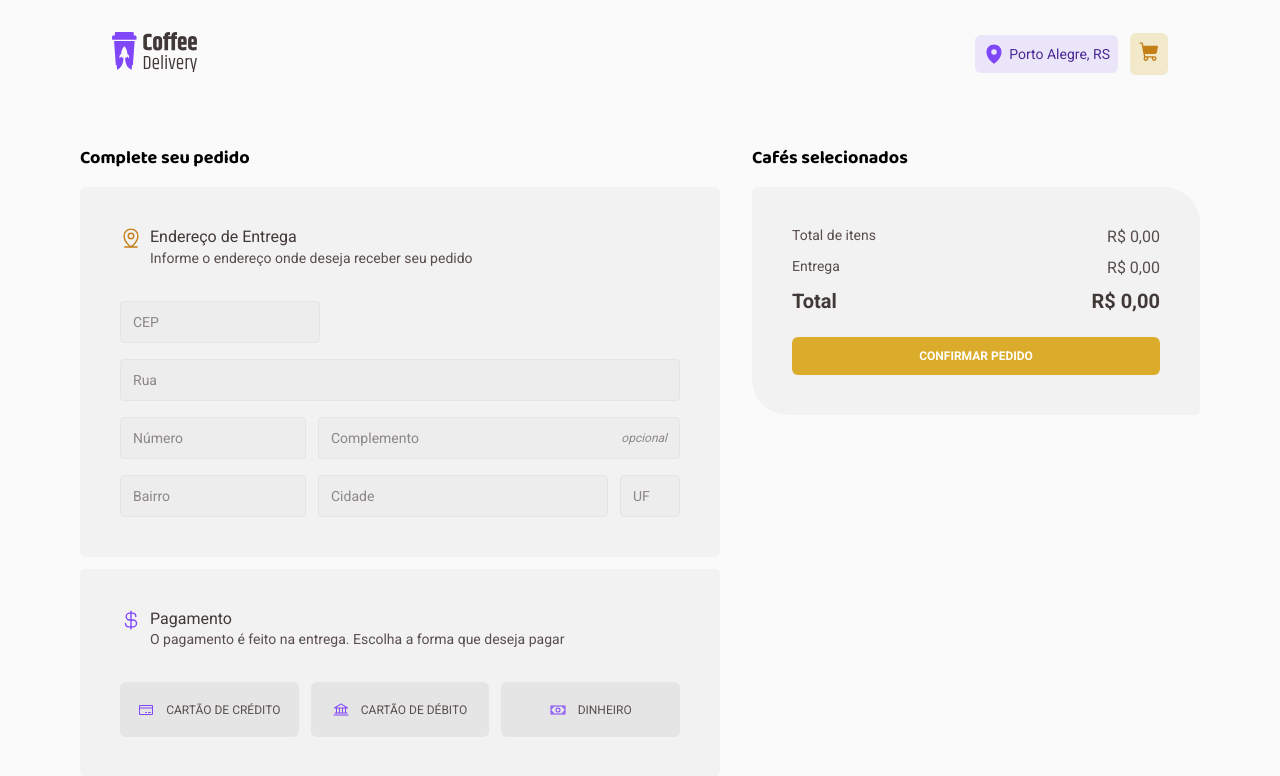
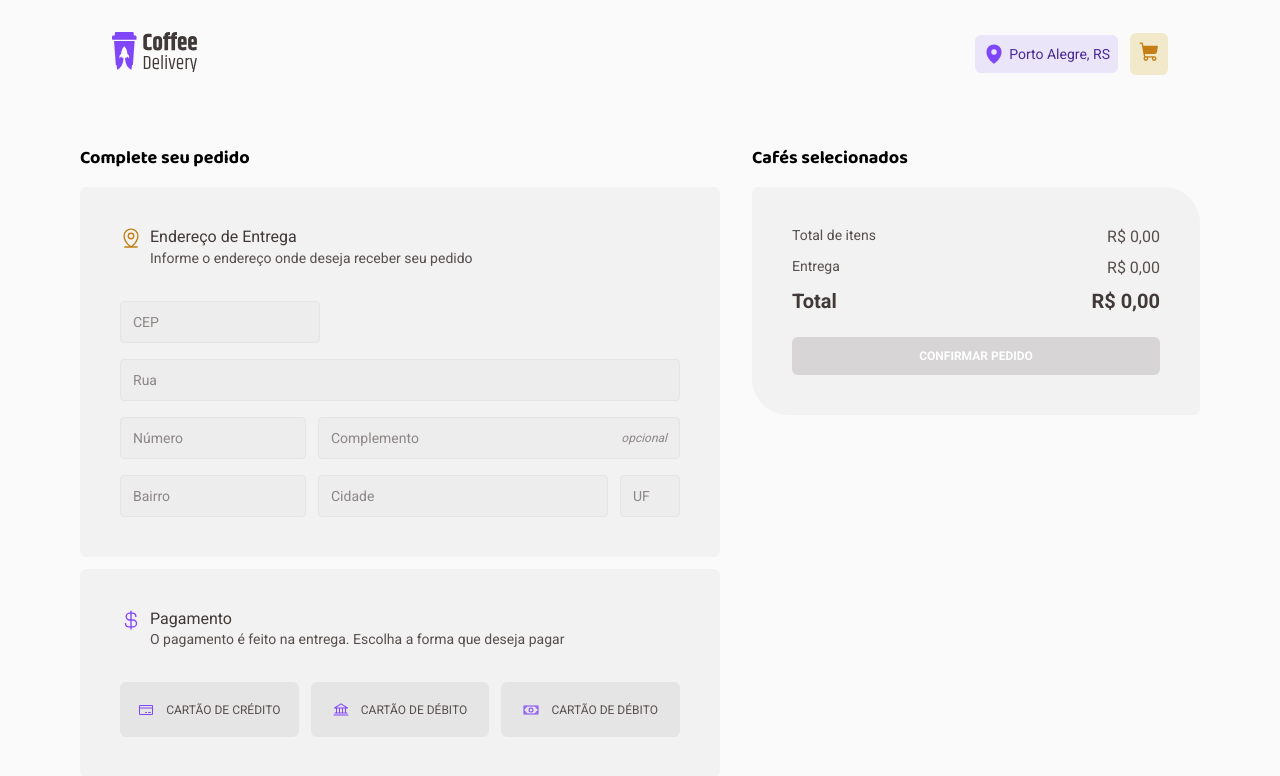
Before and after one commit to brunomat480/coffee-delivery, a React (Vite) app: page /checkout in a window 1280 px wide. Shown: the top 776 px of the page. Built offline with nearby package versions, Linux system fonts and the light colour scheme.

Commit message:
feat: form features

```diff
--- a/package.json
+++ b/package.json
@@ -16,12 +16,14 @@
     "react-dom": "^18.2.0",
     "react-hook-form": "^7.50.0",
     "react-router-dom": "^6.21.3",
+    "react-toastify": "^10.0.4",
     "styled-components": "^6.1.8",
     "zod": "^3.22.4"
   },
   "devDependencies": {
     "@types/react": "^18.2.43",
     "@types/react-dom": "^18.2.17",
+    "@types/react-toastify": "^4.1.0",
     "@types/styled-components": "^5.1.34",
     "@typescript-eslint/eslint-plugin": "^6.20.0",
     "@typescript-eslint/parser": "^6.20.0",
--- a/src/components/ProductCard/index.tsx
+++ b/src/components/ProductCard/index.tsx
@@ -17,14 +17,15 @@ interface ProductType {
 }
 interface ProductCardProps {
   product: ProductType;
+  notify: (nameProduct: string) => void;
 }
 
 export function ProductCard({
   product,
+  notify
 }: ProductCardProps) {
   const { colors } = useTheme();
   const { handleAddProductCart, handleProductQuantityControl } = useContext(ProductContext);
-
 
   const [quantityProducts, setQuantityProducts] = useState(1);
 
@@ -45,6 +46,7 @@ export function ProductCard({
   function handleAddProduct() {
     handleAddProductCart(product);
     setQuantityProducts(1);
+    notify(product.name);
   }
 
   return (
--- /dev/null
+++ b/src/components/WarningNotifications/index.tsx
@@ -0,0 +1,7 @@
+import { NotifyContainer } from './styles';
+
+export function WarningNotifications() {
+  return (
+    <NotifyContainer />
+  );
+}
--- /dev/null
+++ b/src/components/WarningNotifications/styles.ts
@@ -0,0 +1,14 @@
+import styled from 'styled-components';
+
+import { ToastContainer } from 'react-toastify';
+
+export const NotifyContainer = styled(ToastContainer)`
+  .Toastify__toast {
+    background: ${({ theme }) => theme.colors['base-subtitle']};
+    color: ${({ theme }) => theme.colors.white};
+  }
+
+  .Toastify__close-button > svg {
+    color: ${({ theme }) => theme.colors.white};
+  }
+`;
--- a/src/context/ProductsContext.tsx
+++ b/src/context/ProductsContext.tsx
@@ -1,7 +1,7 @@
 import { ReactNode, createContext, useState } from 'react';
 
 
-interface Product {
+export interface Product {
   id: number
   image: string;
   name: string;
--- /dev/null
+++ b/src/pages/Checkout/components/ProductCard/index.tsx
@@ -0,0 +1,52 @@
+import { Minus, Plus, Trash } from '@phosphor-icons/react';
+import { Product } from '../../../../context/ProductsContext';
+import { ButtonRemover, ProductContainer, QuantityProducts } from './styles';
+import { useTheme } from 'styled-components';
+import { formatCurrency } from '../../../../utils/formatCurrency';
+
+interface ProductCard {
+  product: Product | null;
+  setRemoveQuantityProduct: (id: number, quantity: number) => void;
+  setAddQuantityProduct: (id: number, quantity: number) => void;
+  setRemoveProduct: (id: number) => void;
+}
+
+export function ProductCard({
+  product,
+  setAddQuantityProduct,
+  setRemoveQuantityProduct,
+  setRemoveProduct
+}: ProductCard) {
+  const { colors } = useTheme();
+
+  return (
+    <ProductContainer key={product?.id}>
+      <div className="control-product">
+        <img src={product?.image} alt="" />
+
+        <div>
+          <h3>{product?.name}</h3>
+
+          <div className="button-group">
+            <QuantityProducts>
+              <button type="button" onClick={() => setRemoveQuantityProduct(product!.id, product!.quantity)}>
+                <Minus color={colors.purple} size={14} />
+              </button>
+              <span>{product?.quantity}</span>
+              <button type="button" onClick={() => setAddQuantityProduct(product!.id, product!.quantity)}>
+                <Plus color={colors.purple} size={14} />
+              </button>
+            </QuantityProducts>
+
+            <ButtonRemover type="button" onClick={() => setRemoveProduct(product!.id)}>
+              <Trash color={colors.purple} size={16} />
+              remover
+            </ButtonRemover>
+          </div>
+        </div>
+      </div>
+
+      <span>R$ {formatCurrency(product!.price * product!.quantity)}</span>
+    </ProductContainer>
+  );
+}
--- /dev/null
+++ b/src/pages/Checkout/components/ProductCard/styles.ts
@@ -0,0 +1,85 @@
+import styled from 'styled-components';
+
+export const ProductContainer = styled.div`
+  display: flex;
+  align-items: start;
+  justify-content: space-between;
+
+  border-bottom: 1px solid ${({ theme }) => theme.colors['base-button']};
+  padding-block: 1.5rem;
+
+  img {
+    width: 4rem;
+    height: 4rem;
+  }
+
+  .control-product {
+    display: flex;
+    gap: 1.25rem;
+
+    div {
+      h3 {
+        font-size: 1rem;
+        font-weight: 400;
+        color: ${({ theme }) => theme.colors['base-subtitle']};
+      }
+    }
+
+    .button-group {
+      margin-top: .5rem;
+
+      display: flex;
+      align-items: center;
+      gap: .5rem;
+    }
+  }
+
+  & > span {
+    font-family: 'Baloo 2', sans-serif;
+    font-size: 1.125rem;
+    line-height: 130%;
+    color: ${({ theme }) => theme.colors['base-text']};
+  }
+`;
+
+export const QuantityProducts = styled.div`
+  height: 2rem;
+  padding-inline: .5rem;
+  border-radius: 6px;
+
+  background: ${({ theme }) => theme.colors['base-button']};
+
+  display: flex;
+  align-items: center;
+  gap: .5rem;
+
+  font-size: .875rem;
+
+  button {
+    cursor: pointer;
+
+    &:hover {
+      svg {
+        fill: ${({ theme }) => theme.colors['purple-dark']};
+      }
+    }
+  }
+`;
+
+export const ButtonRemover = styled.button`
+  padding: .5rem;
+  background: ${({ theme }) => theme.colors['base-button']};
+  text-transform: uppercase;
+  color: ${({ theme }) => theme.colors['base-text']};
+  border-radius: 6px;
+
+  display: flex;
+  align-items: center;
+  gap: .25rem;
+
+  cursor: pointer;
+
+  &:hover {
+    background: ${({ theme }) => theme.colors['base-hover']};
+  }
+`;
--- a/src/pages/Checkout/index.tsx
+++ b/src/pages/Checkout/index.tsx
@@ -1,26 +1,29 @@
-import { Bank, CreditCard, CurrencyDollar, MapPinLine, Minus, Money, Plus, Trash } from '@phosphor-icons/react';
-import { ButtonContainer, ButtonRemover, Cart, CartContainer, CheckoutContainer, Form, FormContainer, FormGroup, FormPaymentContiner, FormPaymentGroup, InputGroup, PaymentButton, PricesGroup, Product, QuantityProducts } from './styles';
+import { useContext, useState } from 'react';
+import * as zod from 'zod';
+import { zodResolver } from '@hookform/resolvers/zod';
+import { Bank, CreditCard, CurrencyDollar, MapPinLine, Money } from '@phosphor-icons/react';
+import { ButtonContainer, Cart, CartContainer, CheckoutContainer, Form, FormContainer, FormGroup, FormPaymentContiner, FormPaymentGroup, InputGroup, PaymentButton, PricesGroup } from './styles';
 import { useTheme } from 'styled-components';
-import { useContext, useState } from 'react';
 import { useForm } from 'react-hook-form';
 
 import { ProductContext } from '../../context/ProductsContext';
 import { formatCurrency } from '../../utils/formatCurrency';
+import { ProductCard } from './components/ProductCard';
+import { toast } from 'react-toastify';
+import { WarningNotifications } from '../../components/WarningNotifications';
+import { formatCep } from '../../utils/formatCep';
 
-const paymentOptions = [
-  {
-    icon: <CreditCard color='#8047F8' size={16} />,
-    name: 'cartão de crédito',
-  },
-  {
-    icon: <Bank color='#8047F8' size={16} />,
-    name: 'cartão de débito',
-  },
-  {
-    icon: <Money color='#8047F8' size={16} />,
-    name: 'dinheiro',
-  },
-];
+const sendPurchaseInformationFormValidationSchema = zod.object({
+  cep: zod.string().min(1, 'Informe o CEP'),
+  road: zod.string().min(1, 'Informe a rua'),
+  number: zod.number().min(1, 'Informe o número da casa'),
+  complement: zod.string(),
+  neighborhood: zod.string().min(1, 'Informe o bairro'),
+  city: zod.string().min(1, 'informe sua cidade'),
+  fu: zod.string().min(2, 'Informe seu estado'),
+});
+
+type SendPurchaseInformationFormData = zod.infer<typeof sendPurchaseInformationFormValidationSchema>
 
 export function Checkout() {
   const { colors } = useTheme();
@@ -28,12 +31,35 @@ export function Checkout() {
 
   const [formPayment, setFormPayment] = useState('');
 
-  const { register } = useForm();
-
-
   const totalItens = productCart.reduce((accumulator, product) => {
     return accumulator + product!.price * product!.quantity;
   }, 0);
+
+  const { register, handleSubmit, watch } = useForm<SendPurchaseInformationFormData>({
+    resolver: zodResolver(sendPurchaseInformationFormValidationSchema),
+    defaultValues: {
+      cep: '',
+      city: '',
+      complement: '',
+      fu: '',
+      neighborhood: '',
+      number: undefined,
+      road: '',
+    }
+  });
+
+  function notify() {
+    toast.warning('Preencha todas as infomações', {
+      position: 'top-right'
+    });
+  }
+
+  function handleSendPurchaseInformation(data: SendPurchaseInformationFormData) {
+
+    if (data) {
+      notify();
+    }
+  }
 
   function handleSelectingPaymentMethod(payment: string) {
     setFormPayment(payment);
@@ -58,9 +84,15 @@ export function Checkout() {
     setUpdateProductCard(updateProductCart);
   }
 
+  const cep = watch('cep');
+  const cepMask = formatCep(cep);
+
+
+  const isSubmitDisabled = productCart.length === 0;
+
   return (
     <CheckoutContainer>
-      <FormGroup>
+      <FormGroup onSubmit={handleSubmit(handleSendPurchaseInformation)}>
         <FormContainer>
           <h2>Complete seu pedido</h2>
           <Form>
@@ -75,21 +107,26 @@ export function Checkout() {
             <InputGroup>
               <input
                 placeholder="CEP"
+                disabled={isSubmitDisabled}
+                value={cepMask}
                 {...register('cep')}
               />
               <input
                 placeholder="Rua"
+                disabled={isSubmitDisabled}
                 {...register('road')}
               />
               <div>
                 <input
                   type="number"
                   placeholder="Número"
+                  disabled={isSubmitDisabled}
                   {...register('number', { valueAsNumber: true })}
                 />
                 <div className="input">
                   <input
                     placeholder="Complemento"
+                    disabled={isSubmitDisabled}
                     {...register('complement')}
                   />
                   <small>opcional</small>
@@ -99,15 +136,18 @@ export function Checkout() {
                 <div>
                   <input
                     placeholder="Bairro"
+                    disabled={isSubmitDisabled}
                     {...register('neighborhood')}
                   />
                   <input
                     placeholder="Cidade"
+                    disabled={isSubmitDisabled}
                     {...register('city')}
                   />
                 </div>
                 <input
                   placeholder="UF"
+                  disabled={isSubmitDisabled}
                   minLength={2}
                   maxLength={2}
                   {...register('fu')}
@@ -127,17 +167,33 @@ export function Checkout() {
             </header>
 
             <FormPaymentGroup>
-              {paymentOptions.map((option) => (
-                <PaymentButton
-                  key={option.name}
-                  type="button"
-                  onClick={() => handleSelectingPaymentMethod(option.name)}
-                  $payment={formPayment === option.name}
-                >
-                  {option.icon}
-                  {option.name}
-                </PaymentButton>
-              ))}
+              <PaymentButton
+                type="button"
+                disabled={isSubmitDisabled}
+                $payment={formPayment === 'cartão de crédito'}
+                onClick={() => handleSelectingPaymentMethod('cartão de crédito')}
+              >
+                <CreditCard color='#8047F8' size={16} />
+                cartão de crédito
+              </PaymentButton>
+              <PaymentButton
+                type="button"
+                disabled={isSubmitDisabled}
+                $payment={formPayment === 'cartão de débito'}
+                onClick={() => handleSelectingPaymentMethod('cartão de débito')}
+              >
+                <Bank color='#8047F8' size={16} />
+                cartão de débito
+              </PaymentButton>
+              <PaymentButton
+                type="button"
+                disabled={isSubmitDisabled}
+                $payment={formPayment === 'dinheiro'}
+                onClick={() => handleSelectingPaymentMethod('dinheiro')}
+              >
+                <Money color='#8047F8' size={16} />
+                cartão de débito
+              </PaymentButton>
             </FormPaymentGroup>
           </FormPaymentContiner>
         </FormContainer>
@@ -147,34 +203,13 @@ export function Checkout() {
 
           <Cart>
             {productCart.map((product) => (
-              <Product key={product?.id}>
-                <div className="control-product">
-                  <img src={product?.image} alt="" />
-
-                  <div>
-                    <h3>{product?.name}</h3>
-
-                    <div className="button-group">
-                      <QuantityProducts>
-                        <button type="button" onClick={() => handleRemoveQuantityProduct(product!.id, product!.quantity)}>
-                          <Minus color={colors.purple} size={14} />
-                        </button>
-                        <span>{product?.quantity}</span>
-                        <button type="button" onClick={() => handleAddQuantityProduct(product!.id, product!.quantity)}>
-                          <Plus color={colors.purple} size={14} />
-                        </button>
-                      </QuantityProducts>
-
-                      <ButtonRemover type="button" onClick={() => handleRemoveProduct(product!.id)}>
-                        <Trash color={colors.purple} size={16} />
-                        remover
-                      </ButtonRemover>
-                    </div>
-                  </div>
-                </div>
-
-                <span>R$ {formatCurrency(product!.price * product!.quantity)}</span>
-              </Product>
+              <ProductCard
+                key={product?.id}
+                product={product}
+                setAddQuantityProduct={handleAddQuantityProduct}
+                setRemoveQuantityProduct={handleRemoveQuantityProduct}
+                setRemoveProduct={handleRemoveProduct}
+              />
             ))}
 
             <PricesGroup>
@@ -196,12 +231,13 @@ export function Checkout() {
               </div>
             </PricesGroup>
 
-            <ButtonContainer type="submit">
+            <ButtonContainer disabled={isSubmitDisabled} type="submit">
               confirmar pedido
             </ButtonContainer>
           </Cart>
         </CartContainer>
       </FormGroup>
+      <WarningNotifications />
     </CheckoutContainer >
   );
 }
--- a/src/pages/Checkout/styles.ts
+++ b/src/pages/Checkout/styles.ts
@@ -80,6 +80,10 @@ export const InputGroup = styled.div`
       color: ${({ theme }) => theme.colors['base-label']};
       font-size: .875rem;
     }
+
+    &:disabled {
+    cursor: not-allowed;
+  }
   }
 
   & > input:first-child {
@@ -205,8 +209,12 @@ export const PaymentButton = styled.button<PaymentButtonProps>`
     border: 2px solid ${({ theme }) => theme.colors.purple};
   }
 
-  &:hover {
-    background: ${({ theme }) => theme.colors['base-hover']}
+  &:not(:disabled):hover {
+    background: ${({ theme }) => theme.colors['base-hover']};
+  }
+
+  &:disabled {
+    cursor: not-allowed;
   }
 `;
 
@@ -223,90 +231,6 @@ export const Cart = styled.div`
   margin-top: 0.9375rem;
   background: ${({ theme }) => theme.colors['base-card']};
   border-radius: 6px 36px;
-`;
-
-export const Product = styled.div`
-  display: flex;
-  align-items: start;
-  justify-content: space-between;
-
-  border-bottom: 1px solid ${({ theme }) => theme.colors['base-button']};
-  padding-block: 1.5rem;
-
-  img {
-    width: 4rem;
-    height: 4rem;
-  }
-
-  .control-product {
-    display: flex;
-    gap: 1.25rem;
-
-    div {
-      h3 {
-        font-size: 1rem;
-        font-weight: 400;
-        color: ${({ theme }) => theme.colors['base-subtitle']};
-      }
-    }
-
-    .button-group {
-      margin-top: .5rem;
-
-      display: flex;
-      align-items: center;
-      gap: .5rem;
-    }
-  }
-
-  & > span {
-    font-family: 'Baloo 2', sans-serif;
-    font-size: 1.125rem;
-    line-height: 130%;
-    color: ${({ theme }) => theme.colors['base-text']};
-  }
-`;
-
-export const QuantityProducts = styled.div`
-  height: 2rem;
-  padding-inline: .5rem;
-  border-radius: 6px;
-
-  background: ${({ theme }) => theme.colors['base-button']};
-
-  display: flex;
-  align-items: center;
-  gap: .5rem;
-
-  font-size: .875rem;
-
-  button {
-    cursor: pointer;
-
-    &:hover {
-      svg {
-        fill: ${({ theme }) => theme.colors['purple-dark']};
-      }
-    }
-  }
-`;
-
-export const ButtonRemover = styled.button`
-  padding: .5rem;
-  background: ${({ theme }) => theme.colors['base-button']};
-  text-transform: uppercase;
-  color: ${({ theme }) => theme.colors['base-text']};
-  border-radius: 6px;
-
-  display: flex;
-  align-items: center;
-  gap: .25rem;
-
-  cursor: pointer;
-
-  &:hover {
-    background: ${({ theme }) => theme.colors['base-hover']};
-  }
 `;
 
 export const PricesGroup = styled.div`
@@ -364,7 +288,12 @@ export const ButtonContainer = styled.button`
   transition: background .1s;
   cursor: pointer;
 
-  &:hover {
+  &:not(:disabled):hover {
     background: ${({ theme }) => theme.colors['yellow-dark']};
   }
+
+  &:disabled {
+    background: ${({ theme }) => theme.colors['base-hover']};
+    cursor: not-allowed;
+  }
 `;
```
Also changed, not shown: src/pages/Home/index.tsx (+13 -2 lines), 1 other file (tests, documents, lock files or other folders).
